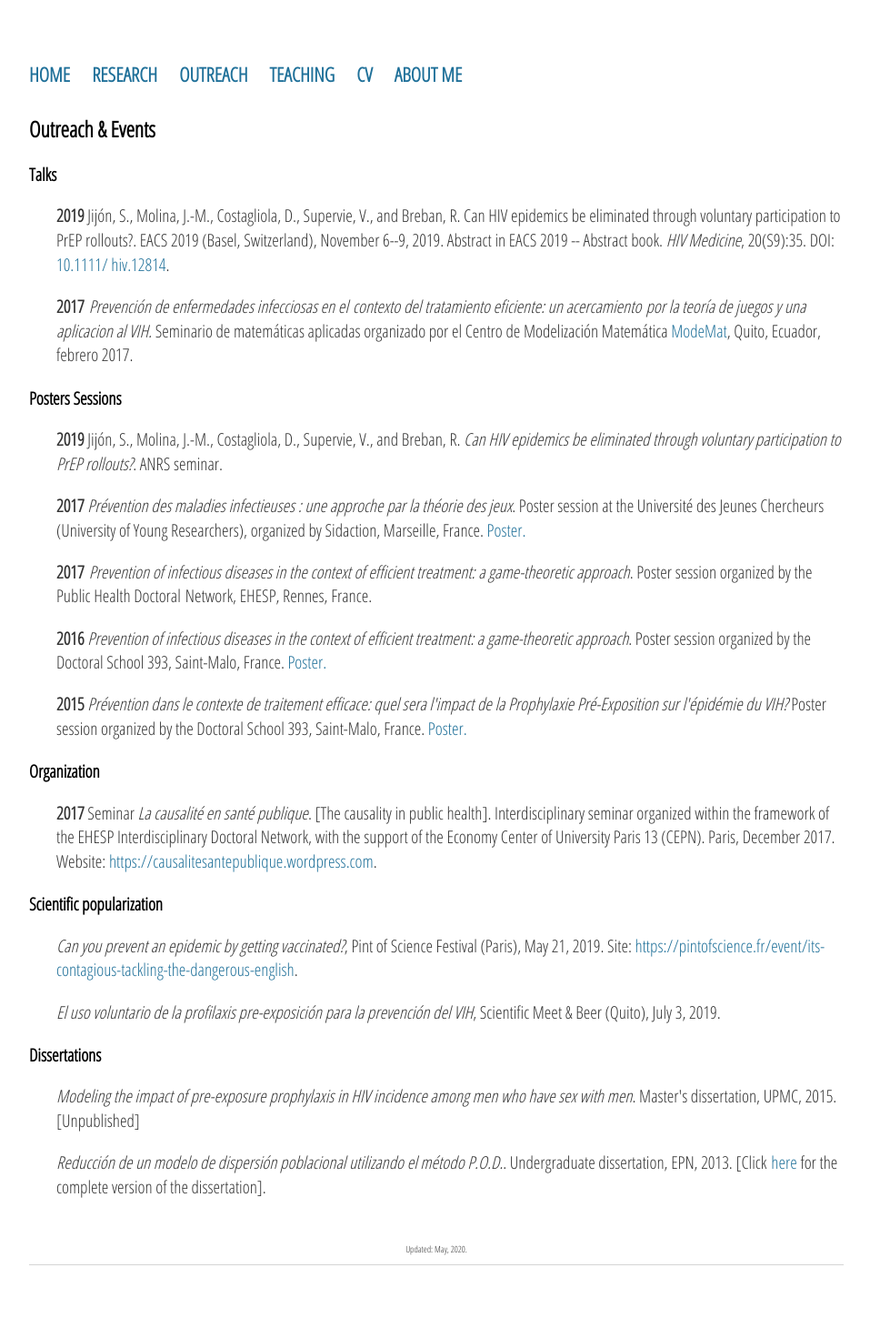
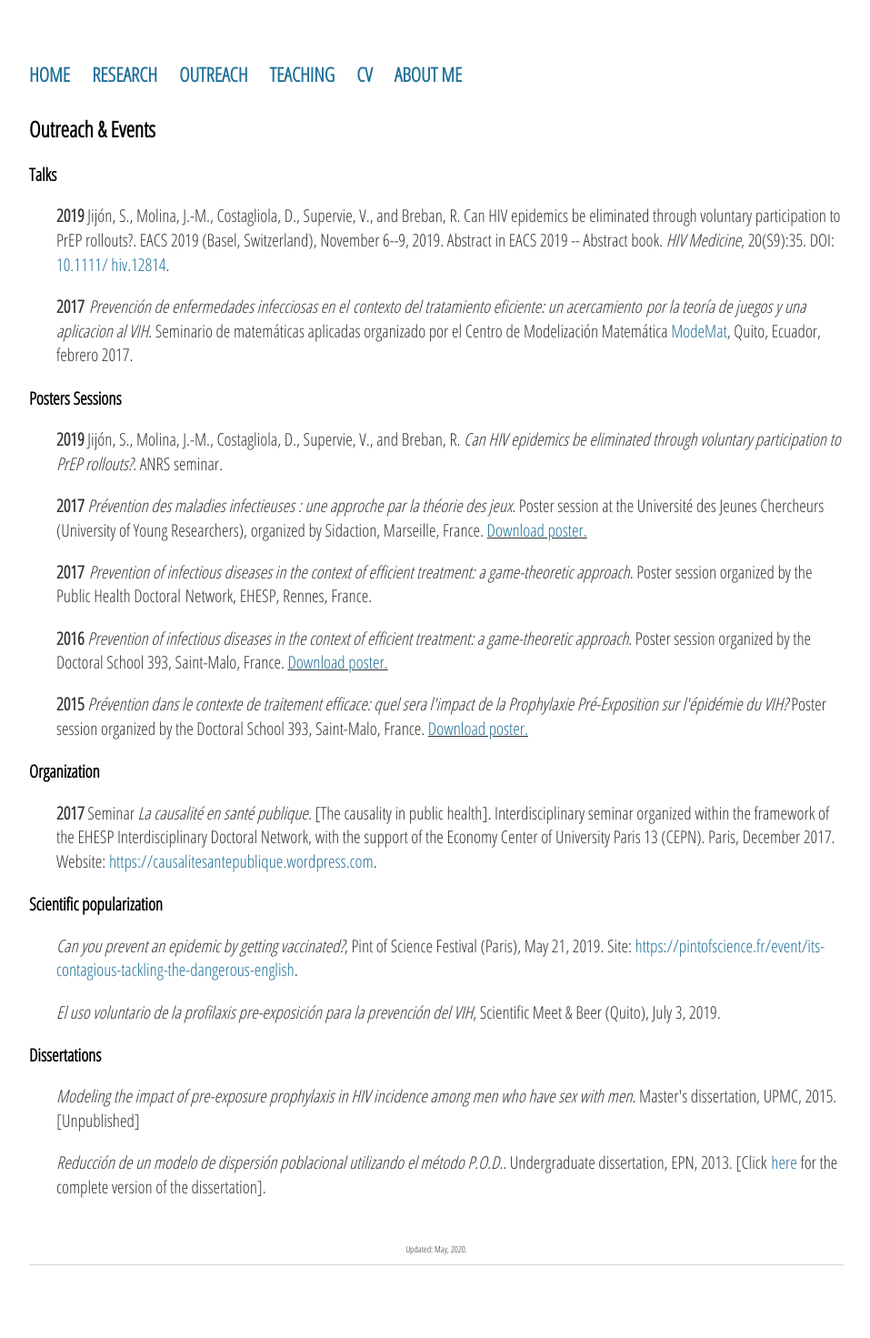
Before and after one commit to sjijon/sjijon.github.io, a Jekyll site: the page built from outreach.html, in a window 1280 px wide. Shown: the whole page at 91% size, without its empty margins (160-1117 px from the left). Built offline with Jekyll 4.4.1, drawn with Linux system fonts in a browser that asks for light colours; nearby versions of some CDN libraries.

Commit message:
Edit posters links

```diff
--- a/outreach.html
+++ b/outreach.html
@@ -17,16 +17,16 @@ title: Publications
 	  	<strong>2019 </strong>Jijón, S., Molina, J.-M., Costagliola, D., Supervie, V., and Breban, R. <em>Can HIV epidemics be eliminated through voluntary participation to PrEP rollouts?</em>. ANRS seminar.
 	</p>
 	<p style="padding-left:30px;">
-		<strong>2017 </strong><em>Prévention des maladies infectieuses : une approche par la théorie des jeux</em>. Poster session at the Université des Jeunes Chercheurs (University of Young Researchers), organized by Sidaction, Marseille, France. <a href="https://raw.githubusercontent.com/sjijon/sjijon.github.io/master/documents/posters/2017-Poster-UJC.pdf"  target="_blank"> Poster.</a>
+		<strong>2017 </strong><em>Prévention des maladies infectieuses : une approche par la théorie des jeux</em>. Poster session at the Université des Jeunes Chercheurs (University of Young Researchers), organized by Sidaction, Marseille, France. <u><a href="https://raw.githubusercontent.com/sjijon/sjijon.github.io/master/documents/posters/2017-Poster-UJC.pdf"  target="_blank"> Download poster.</a></u>
 	</p>
 	<p style="padding-left:30px;">
 		<strong>2017 </strong><em>Prevention of infectious diseases in the context of efficient treatment: a game-theoretic approach</em>. Poster session organized by the Public Health Doctoral Network, EHESP, Rennes, France.
 	</p>
 	<p style="padding-left:30px;">
-		<strong>2016 </strong><em>Prevention of infectious diseases in the context of efficient treatment: a game-theoretic approach</em>. Poster session organized by the Doctoral School 393, Saint-Malo, France. <a href="https://raw.githubusercontent.com/sjijon/sjijon.github.io/master/documents/posters/2016-Poster-ED393.pdf"  target="_blank"> Poster.</a>
+		<strong>2016 </strong><em>Prevention of infectious diseases in the context of efficient treatment: a game-theoretic approach</em>. Poster session organized by the Doctoral School 393, Saint-Malo, France. <u><a href="https://raw.githubusercontent.com/sjijon/sjijon.github.io/master/documents/posters/2016-Poster-ED393.pdf"  target="_blank"> Download poster.</a></u>
 	</p>
 	<p style="padding-left:30px;">
-		<strong>2015 </strong><em>Prévention dans le contexte de traitement efficace: quel sera l'impact de la Prophylaxie Pré-Exposition sur l'épidémie du VIH?</em> Poster session organized by the Doctoral School 393, Saint-Malo, France. <a href="https://raw.githubusercontent.com/sjijon/sjijon.github.io/master/documents/posters/2015-Poster-ED393.pdf"  target="_blank"> Poster.</a>
+		<strong>2015 </strong><em>Prévention dans le contexte de traitement efficace: quel sera l'impact de la Prophylaxie Pré-Exposition sur l'épidémie du VIH?</em> Poster session organized by the Doctoral School 393, Saint-Malo, France. <u><a href="https://raw.githubusercontent.com/sjijon/sjijon.github.io/master/documents/posters/2015-Poster-ED393.pdf"  target="_blank"> Download poster.</a></u>
 	</p>
 
 	<h3>Organization</h3>
```
